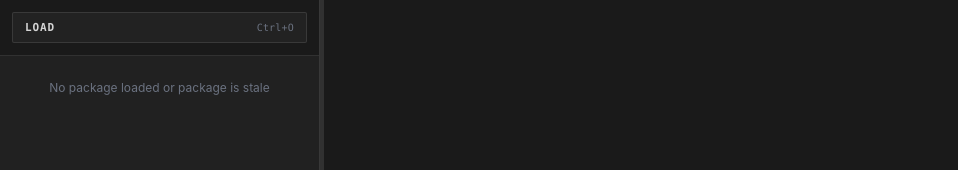
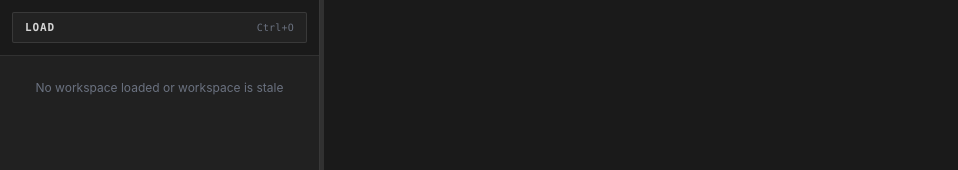
Before and after one commit to filip-minx/WebLogViewer, a React (Vite) app: page / in a window 1280 px wide. Shown: the top 170 px of the page, without its empty margins (0-958 px from the left). Built offline with nearby package versions, Linux system fonts and the light colour scheme.

Commit message:
feat: update FileTree for single-file and directory workspaces

```diff
--- a/src/components/FileTree/FileTree.tsx
+++ b/src/components/FileTree/FileTree.tsx
@@ -6,6 +6,8 @@ interface FileTreeProps {
   entries: ZipEntryMetadata[];
   selectedPaths: string[];
   onFileSelect: (paths: string[]) => void;
+  sourceType?: 'zip' | 'directory' | 'file';
+  singleFileName?: string;
 }
 
 interface TreeNode {
@@ -16,7 +18,7 @@ interface TreeNode {
   children: Map<string, TreeNode>;
 }
 
-export const FileTree: React.FC<FileTreeProps> = ({ entries, selectedPaths, onFileSelect }) => {
+export const FileTree: React.FC<FileTreeProps> = ({ entries, selectedPaths, onFileSelect, sourceType, singleFileName }) => {
   const [expandedPaths, setExpandedPaths] = useState<Set<string>>(new Set(['/']));
 
   const tree = useMemo(() => buildTree(entries), [entries]);
@@ -47,10 +49,26 @@ export const FileTree: React.FC<FileTreeProps> = ({ entries, selectedPaths, onFi
     }
   };
 
+  // Single-file workspace: no tree, show static filename label
+  if (sourceType === 'file') {
+    return (
+      <div className="file-tree">
+        <div className="file-tree-single-file">
+          <span className="file-tree-single-icon">📄</span>
+          <span className="file-tree-single-name">{singleFileName || 'File'}</span>
+        </div>
+      </div>
+    );
+  }
+
   if (entries.length === 0) {
     return (
       <div className="file-tree-empty">
-        <p>No package loaded or package is stale</p>
+        <p>
+          {sourceType === 'directory'
+            ? 'No files found in directory'
+            : 'No workspace loaded or workspace is stale'}
+        </p>
       </div>
     );
   }
```
